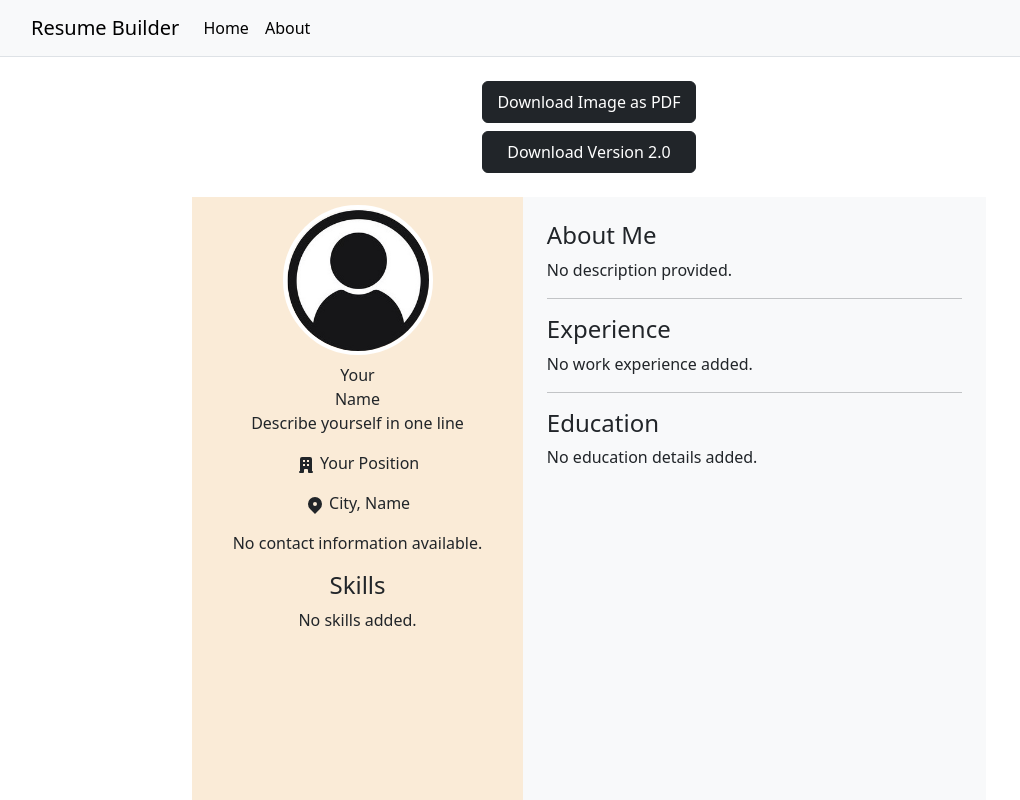
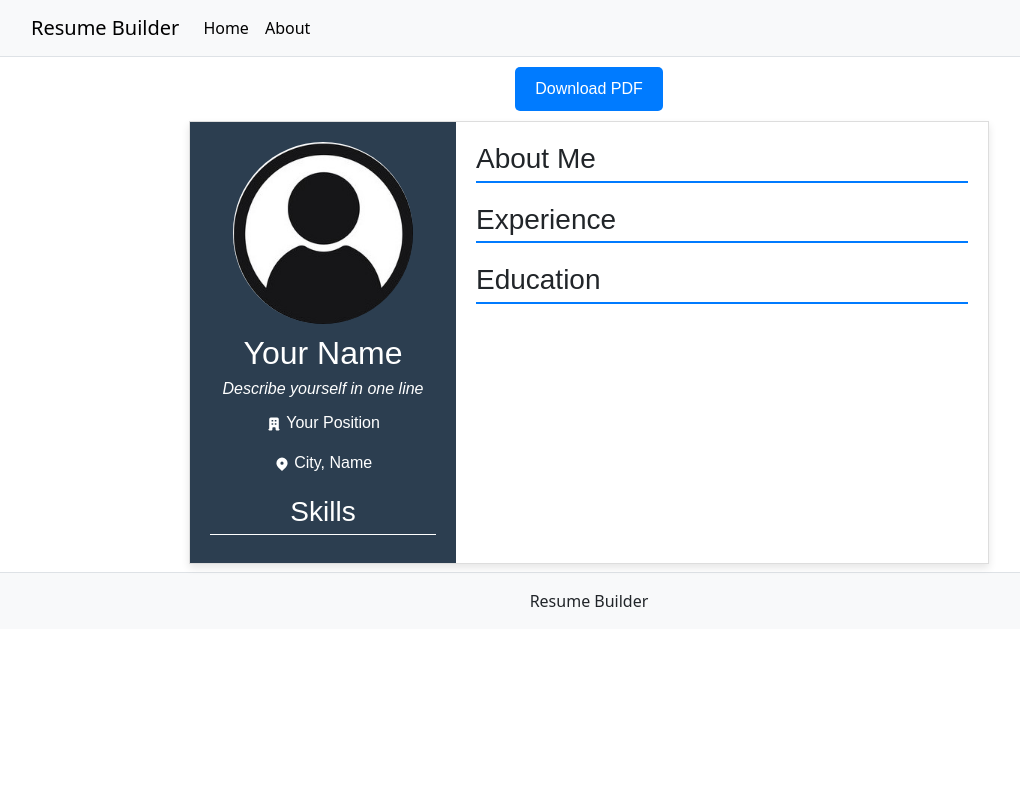
Before and after one commit to Muzamil-Ahmad-dev/Resume-builder, a React (Create React App) app: page /preview in a window 1280 px wide. Shown: the top 800 px of the page, without its empty margins (51-1071 px from the left). Built offline with nearby package versions, Linux system fonts and the light colour scheme.

Commit message:
Updated PdfComponent.js and added PdfComponent.css

```diff
--- a/src/components/PdfComponent.js
+++ b/src/components/PdfComponent.js
@@ -1,144 +1,114 @@
-import React, { Fragment } from 'react';
-import { Stack, ProgressBar } from 'react-bootstrap';
-import { BsLinkedin, BsGithub, BsGlobe } from 'react-icons/bs';
-import { GiGraduateCap } from 'react-icons/gi';
-import { HiLocationMarker, HiOfficeBuilding, HiOutlineMail, HiPhone } from 'react-icons/hi';
-import jsPDF from 'jspdf';
-import html2canvas from 'html2canvas';
-import axios from 'axios';
-import { saveAs } from 'file-saver';
-import { useSelector } from 'react-redux';
+import React from "react";
+import { BsLinkedin, BsGithub, BsGlobe } from "react-icons/bs";
+import { HiLocationMarker, HiOfficeBuilding, HiOutlineMail, HiPhone } from "react-icons/hi";
+import jsPDF from "jspdf";
+import html2canvas from "html2canvas";
+import { useSelector } from "react-redux";
 
 function PdfComponent() {
-  const profile = useSelector(state => state.profile) || {};
+  const profile = useSelector((state) => state.profile) || {};
   const name = profile?.name?.split(" ") || ["", ""];
-  const file = useSelector(state => state.file) || '';
-  const about = useSelector(state => state.about) || '';
-  const experienceList = useSelector(state => state.experienceList) || [];
-  const educationList = useSelector(state => state.educationList) || [];
-  const skills = useSelector(state => state.skills) || [];
-
-  const getRandomColor = () => {
-    const colors = ['primary', 'success', 'danger', 'warning', 'info'];
-    return colors[Math.floor(Math.random() * colors.length)];
-  };
-
-  const createAndDownloadPdf = async () => {
-    try {
-      const data = { profile, name, file, about, experienceList, educationList, skills };
-      await axios.post('http://localhost:5000/create-pdf', data);
-      const res = await axios.get('http://localhost:5000/fetch-pdf', { responseType: 'blob' });
-      saveAs(new Blob([res.data], { type: 'application/pdf' }), 'newPdf.pdf');
-    } catch (error) {
-      console.error("Error generating PDF:", error);
-    }
-  };
+  const file = useSelector((state) => state.file) || "";
+  const about = useSelector((state) => state.about) || "";
+  const experienceList = useSelector((state) => state.experienceList) || [];
+  const educationList = useSelector((state) => state.educationList) || [];
+  const skills = useSelector((state) => state.skills) || [];
 
   const printDocument = () => {
-    const input = document.getElementById('divToPrint');
-    html2canvas(input, { scale: 2 }).then((canvas) => {
-      const imgData = canvas.toDataURL('image/png');
-      const pdf = new jsPDF('p', 'mm', 'a4');
+    const input = document.getElementById("divToPrint");
+    html2canvas(input, { scale: 3 }).then((canvas) => {
+      const imgData = canvas.toDataURL("image/png");
+      const pdf = new jsPDF("p", "mm", "a4");
       const imgWidth = 210;
       const imgHeight = (canvas.height * imgWidth) / canvas.width;
-      pdf.addImage(imgData, 'PNG', 0, 0, imgWidth, imgHeight);
-      pdf.save("download.pdf");
+      pdf.addImage(imgData, "PNG", 0, 0, imgWidth, imgHeight);
+      pdf.save("resume.pdf");
     });
   };
 
-  const GetLinks = () => {
-    const links = [
-      { icon: <HiOutlineMail size={30} />, link: profile.email },
-      { icon: <HiPhone size={30} />, link: profile.contact },
-      { icon: <BsLinkedin size={30} />, link: profile.linkedin },
-      { icon: <BsGithub size={30} />, link: profile.github },
-      { icon: <BsGlobe size={30} />, link: profile.website },
-    ].filter(item => item.link);
+  return (
+    <div style={{ width: "100%", display: "flex", flexDirection: "column", alignItems: "center", fontFamily: "Arial, sans-serif" }}>
+      <button onClick={printDocument} style={{ padding: "10px 20px", margin: "10px", fontSize: "16px", backgroundColor: "#007bff", color: "#fff", border: "none", borderRadius: "5px", cursor: "pointer" }}>
+        Download PDF
+      </button>
 
-    return links.length > 0 ? (
-      links.map((item, id) => (
-        <div className={`d-flex align-items-start bg-${id % 2 ? '3' : '2'} text-white p-3`} key={id}>
-          {item.icon}
-          <span className="mx-2"></span>
-          <p className="m-0">{item.link}</p>
-        </div>
-      ))
-    ) : <p>No contact information available.</p>;
-  };
+      <div id="divToPrint" style={{ width: "800px", backgroundColor: "#fff", display: "flex", border: "1px solid #ddd", boxShadow: "0px 4px 8px rgba(0,0,0,0.1)" }}>
+        {/* Sidebar - 1/3 */}
+        <div style={{ width: "33.33%", backgroundColor: "#2C3E50", color: "#fff", padding: "20px", textAlign: "center" }}>
+          {file && <img src={file} alt="Profile" style={{ width: "80%", borderRadius: "50%", marginBottom: "10px" }} />}
+          <h2 style={{ marginBottom: "5px" }}>{name[0]} {name[1]}</h2>
+          <p style={{ fontStyle: "italic", marginBottom: "10px" }}>{profile.tagline}</p>
+          <p><HiOfficeBuilding /> {profile.position}</p>
+          <p><HiLocationMarker /> {profile.location}</p>
 
-  return (
-    <Fragment>
-      <div className="d-grid col-2 mx-auto mt-4">
-        <button className="btn btn-dark p-2 rounded" onClick={printDocument}>Download Image as PDF</button>
-        <button className="btn btn-dark p-2 rounded mt-2" onClick={createAndDownloadPdf}>Download Version 2.0</button>
-      </div>
-
-      <div className="container d-flex justify-content-center p-4">
-        <div className="row pdf bg-light" id="divToPrint">
-          <div className="col-md-5 bg-1 p-2 text-center">
-            {file && <img src={file} className="pdf-profile-image" alt="Profile" />}
-            <Stack className="text-center mt-2">
-              <span className="font-weight-bold">{name[0]}</span>
-              <span className="font-weight-light">{name[1]}</span>
-              <p>{profile.tagline || "No tagline available"}</p>
-              <p><HiOfficeBuilding size={20} /> {profile.position || "Position not specified"}</p>
-              <p><HiLocationMarker size={20} /> {profile.location || "Location not specified"}</p>
-            </Stack>
-            <GetLinks />
-
-            <h4>Skills</h4>
-            {skills.length > 0 ? (
-              skills.map((item, id) => (
-                <div key={id} className="d-flex flex-column align-items-start">
-                  <ProgressBar
-                    now={item.progress || 0}
-                    label={`${item.skill} - ${item.progress || 0}%`}
-                    variant={getRandomColor()}
-                    style={{ width: "100%", marginBottom: "5%" }}
-                  />
-                </div>
-              ))
-            ) : <p>No skills added.</p>}
+          {/* 🔹 Social Links */}
+          <div style={{ marginTop: "20px" }}>
+            {profile.email && (
+              <p style={{ display: "flex", alignItems: "center", justifyContent: "center", gap: "10px" }}>
+                <HiOutlineMail /> {profile.email}
+              </p>
+            )}
+            {profile.phone && (
+              <p style={{ display: "flex", alignItems: "center", justifyContent: "center", gap: "10px" }}>
+                <HiPhone /> {profile.phone}
+              </p>
+            )}
+            {profile.linkedin && (
+              <p style={{ display: "flex", alignItems: "center", justifyContent: "center", gap: "10px" }}>
+                <BsLinkedin /> <a href={profile.linkedin} style={{ color: "#1ABC9C", textDecoration: "none" }} target="_blank" rel="noopener noreferrer">{profile.linkedin}</a>
+              </p>
+            )}
+            {profile.github && (
+              <p style={{ display: "flex", alignItems: "center", justifyContent: "center", gap: "10px" }}>
+                <BsGithub /> <a href={profile.github} style={{ color: "#1ABC9C", textDecoration: "none" }} target="_blank" rel="noopener noreferrer">{profile.github}</a>
+              </p>
+            )}
+            {profile.website && (
+              <p style={{ display: "flex", alignItems: "center", justifyContent: "center", gap: "10px" }}>
+                <BsGlobe /> <a href={profile.website} style={{ color: "#1ABC9C", textDecoration: "none" }} target="_blank" rel="noopener noreferrer">{profile.website}</a>
+              </p>
+            )}
           </div>
 
-          <div className="col-md-7 p-4">
-            <h4>About Me</h4>
-            <p>{about || "No description provided."}</p>
-            <hr />
+          {/* 🔹 Skills Section */}
+          <h3 style={{ marginTop: "20px", borderBottom: "1px solid #fff", paddingBottom: "5px" }}>Skills</h3>
+          {skills.map((skill, index) => (
+            <div key={index} style={{ marginBottom: "10px" }}>
+              <p style={{ marginBottom: "2px" }}>{skill.skill}</p>
+              <div style={{ width: "100%", backgroundColor: "#34495E", borderRadius: "5px", overflow: "hidden", height: "8px" }}>
+                <div style={{ width: `${skill.progress}%`, backgroundColor: "#1ABC9C", height: "100%" }}></div>
+              </div>
+            </div>
+          ))}
+        </div>
 
-            <h4>Experience</h4>
-            {experienceList.length > 0 ? (
-              experienceList.map((item, id) => (
-                <div key={id} className="d-flex py-2">
-                  <HiOfficeBuilding size={30} />
-                  <div className="px-3">
-                    <h5>{item.title}</h5>
-                    <p>{item.company} • {item.startMonth} {item.startYear} - {item.isWorking ? "Present" : `${item.endMonth} ${item.endYear}`}</p>
-                    <p>{item.location}</p>
-                    <p>{item.description}</p>
-                  </div>
-                </div>
-              ))
-            ) : <p>No work experience added.</p>}
-            <hr />
+        {/* Main Content - 2/3 */}
+        <div style={{ width: "66.67%", padding: "20px" }}>
+          <h3 style={{ borderBottom: "2px solid #007bff", paddingBottom: "5px" }}>About Me</h3>
+          <p style={{ textAlign: "justify" }}>{about}</p>
 
-            <h4>Education</h4>
-            {educationList.length > 0 ? (
-              educationList.map((item, id) => (
-                <div key={id} className="d-flex py-2">
-                  <GiGraduateCap size={40} />
-                  <div className="px-3">
-                    <h5>{item.institute}</h5>
-                    <p>{item.degree} • {item.fieldOfStudy}</p>
-                    <p>{item.startYear} - {item.endYear} • Grade: {item.grade}</p>
-                  </div>
-                </div>
-              ))
-            ) : <p>No education details added.</p>}
-          </div>
+          <h3 style={{ marginTop: "20px", borderBottom: "2px solid #007bff", paddingBottom: "5px" }}>Experience</h3>
+          {experienceList.map((exp, index) => (
+            <div key={index} style={{ marginBottom: "15px" }}>
+              <h4 style={{ marginBottom: "3px", color: "#007bff" }}>{exp.title}</h4>
+              <p style={{ fontSize: "14px", color: "#555" }}>
+                {exp.company} | {exp.startMonth} {exp.startYear} - {exp.isWorking ? "Present" : `${exp.endMonth} ${exp.endYear}`}
+              </p>
+              <p style={{ textAlign: "justify" }}>{exp.description}</p>
+            </div>
+          ))}
+
+          <h3 style={{ marginTop: "20px", borderBottom: "2px solid #007bff", paddingBottom: "5px" }}>Education</h3>
+          {educationList.map((edu, index) => (
+            <div key={index} style={{ marginBottom: "15px" }}>
+              <h4 style={{ marginBottom: "3px", color: "#007bff" }}>{edu.institute}</h4>
+              <p style={{ fontSize: "14px", color: "#555" }}>{edu.degree} - {edu.fieldOfStudy}</p>
+              <p>{edu.startYear} - {edu.endYear}</p>
+            </div>
+          ))}
         </div>
       </div>
-    </Fragment>
+    </div>
   );
 }
 
```
Also changed, not shown: package.json (+9 -7 lines), src/components/PdfComponent.css (added).
